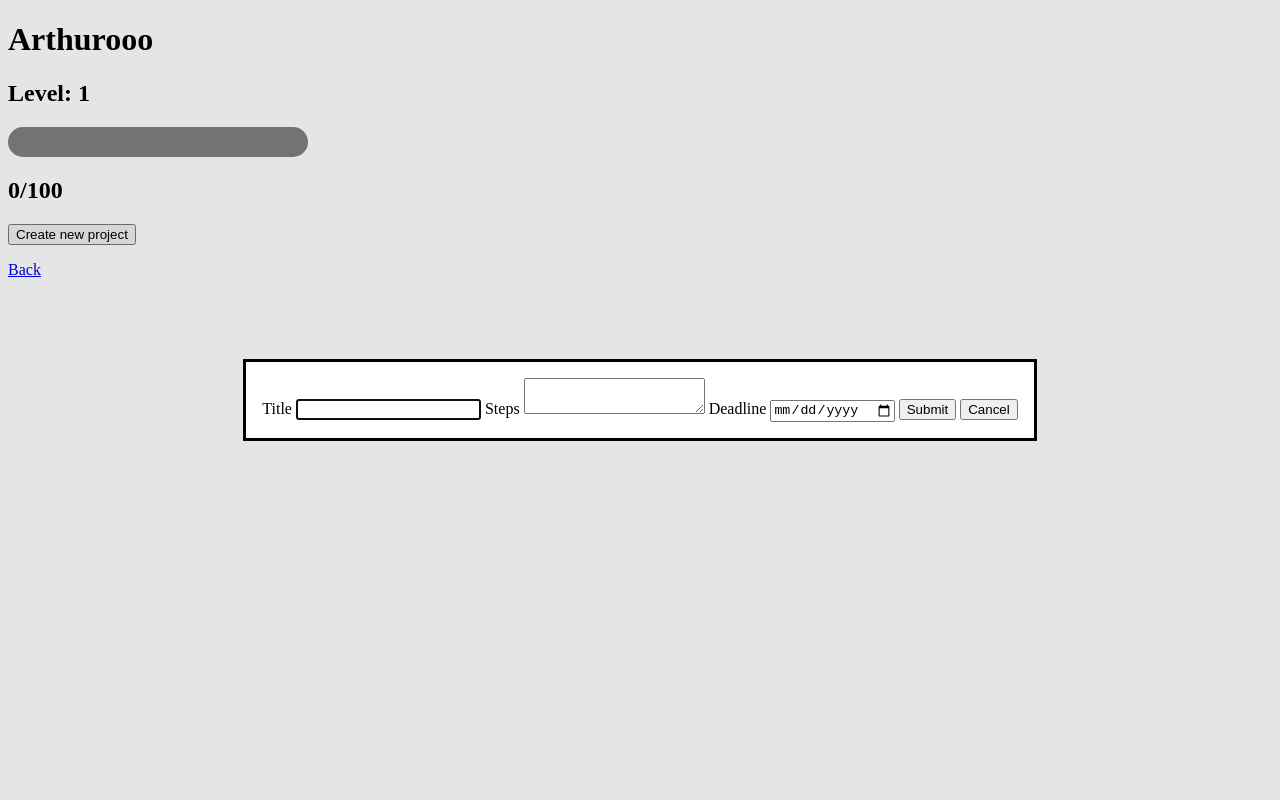
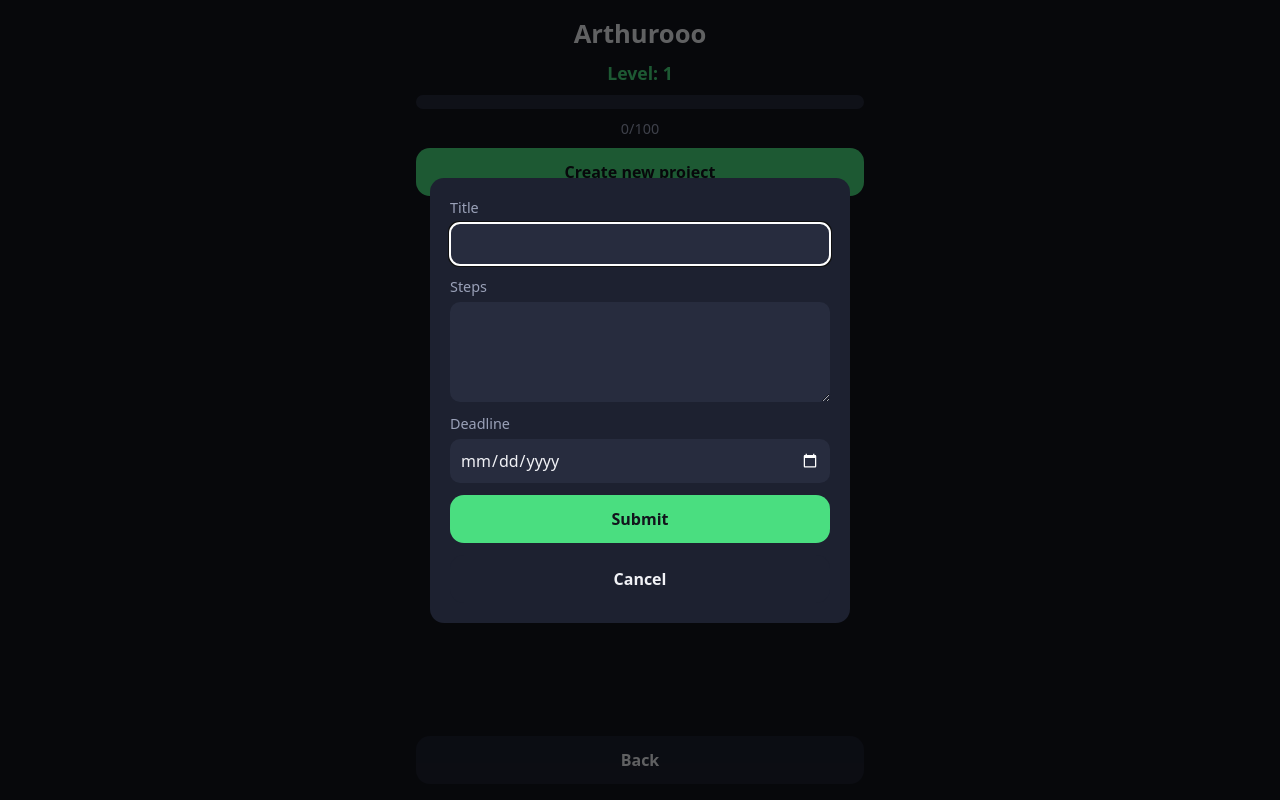
Before and after one commit to Arthur-Portier/Game-Life, a website with bundled scripts: page html/friends.html in a window 1280 px wide. Both pictures are taken after a click on the button "Create new project". Built offline with nearby package versions, Linux system fonts and the light colour scheme.

Commit message:
CSS tout beau, tout propre.

```diff
--- a/style.css
+++ b/style.css
@@ -1,21 +1,203 @@
-#piste{
-    height: 30px;
-    width: 300px;
-    background-color: gray;
-    border-radius: 20px;
+/* Couleurs et réglages communs : change l'ambiance ici */
+:root {
+    --bg: #12141c;
+    --surface: #1d2130;
+    --surface-2: #272c3e;
+    --text: #f1f2f6;
+    --muted: #9aa1b8;
+    --accent: #4ade80;
+    --late: #f87171;
+    --today: #fbbf24;
+    --radius: 14px;
+    color-scheme: dark;
+}
+
+*, *::before, *::after { box-sizing: border-box; }
+
+body {
+    margin: 0;
+    background-color: var(--bg);
+    color: var(--text);
+    font-family: system-ui, -apple-system, sans-serif;
+}
+
+/* Un écran = exactement la hauteur visible, en colonne */
+main {
+    height: 100dvh;
+    max-width: 480px;
+    margin: 0 auto;
+    display: flex;
+    flex-direction: column;
+    gap: 10px;
+    padding: 16px;
+    padding-bottom: max(16px, env(safe-area-inset-bottom));
+}
+
+h1, h2 { margin: 0; text-align: center; }
+
+#name { font-size: 1.6rem; }
+
+#level {
+    font-size: 1.1rem;
+    color: var(--accent);
+}
+
+#xp {
+    font-size: 0.9rem;
+    font-weight: normal;
+    color: var(--muted);
+}
+
+#piste {
+    height: 14px;
+    width: 100%;
+    background-color: var(--surface-2);
+    border-radius: 999px;
     overflow: hidden;
 }
 
-#remplissage{
+#remplissage {
     height: 100%;
-    background-color: green;
+    background-color: var(--accent);
+    border-radius: 999px;
     transition: 0.5s ease-out;
 }
 
-.late-projects{
-    color: red;
+/* Accueil : l'image prend toute la place qui reste */
+.picture {
+    flex: 1;
+    min-height: 0;
+    width: 100%;
+    object-fit: contain;
 }
 
-.d-day{
-    color: orange;
+/* Barre d'onglets en bas : les 3 liens se partagent la largeur */
+.onglets {
+    display: flex;
+    gap: 10px;
 }
+
+.onglets a { flex: 1; }
+
+/* Liens et boutons qui ressemblent à des boutons d'app */
+main > a, .onglets a, button {
+    display: flex;
+    align-items: center;
+    justify-content: center;
+    min-height: 48px;
+    padding: 10px;
+    border: none;
+    border-radius: var(--radius);
+    background-color: var(--surface);
+    color: var(--text);
+    font: inherit;
+    font-weight: 600;
+    text-align: center;
+    text-decoration: none;
+}
+
+main > a:active, .onglets a:active, button:active { background-color: var(--surface-2); }
+
+#new-project, #confirm-project-creation {
+    background-color: var(--accent);
+    color: var(--bg);
+}
+
+/* Projets : la page ne défile pas, seule la liste défile */
+#projects-steps {
+    flex: 1;
+    min-height: 0;
+    overflow-y: auto;
+    margin: 0;
+    padding: 0;
+    list-style: none;
+}
+
+/* Chaque projet = 2 <li> : le titre (impair) puis ses étapes (pair) → une carte */
+#projects-steps > li:nth-child(odd) {
+    margin-top: 10px;
+    padding: 12px 14px 4px;
+    background-color: var(--surface);
+    border-radius: var(--radius) var(--radius) 0 0;
+    font-weight: 600;
+}
+
+#projects-steps > li:first-child { margin-top: 0; }
+
+#projects-steps > li:nth-child(even) {
+    padding: 0 14px 8px;
+    background-color: var(--surface);
+    border-radius: 0 0 var(--radius) var(--radius);
+}
+
+#projects-steps ul {
+    margin: 0;
+    padding: 0;
+    list-style: none;
+}
+
+#projects-steps label {
+    display: flex;
+    align-items: center;
+    gap: 10px;
+    padding: 8px 0;
+    color: var(--muted);
+}
+
+#projects-steps label:has(input:checked) {
+    text-decoration: line-through;
+    opacity: 0.6;
+}
+
+#projects-steps input[type="checkbox"] {
+    width: 20px;
+    height: 20px;
+    margin: 0;
+    accent-color: var(--accent);
+}
+
+.late-projects { color: var(--late); }
+
+.d-day { color: var(--today); }
+
+/* Fenêtre de création de projet */
+dialog {
+    width: min(90vw, 420px);
+    padding: 20px;
+    border: none;
+    border-radius: var(--radius);
+    background-color: var(--surface);
+    color: var(--text);
+}
+
+dialog::backdrop { background-color: rgb(0 0 0 / 0.6); }
+
+#project-form {
+    display: flex;
+    flex-direction: column;
+    gap: 12px;
+}
+
+#project-form label {
+    display: flex;
+    flex-direction: column;
+    gap: 6px;
+    font-size: 0.9rem;
+    color: var(--muted);
+}
+
+/* 16px minimum : en dessous, l'iPhone zoome tout seul sur le champ */
+#project-form input, #project-form textarea {
+    padding: 10px;
+    border: none;
+    border-radius: 10px;
+    background-color: var(--surface-2);
+    color: var(--text);
+    font: inherit;
+    font-size: 16px;
+}
+
+#project-form textarea {
+    min-height: 100px;
+    resize: vertical;
+}
```
Also changed, not shown: index.html (+7 -5 lines), 1 other file.
